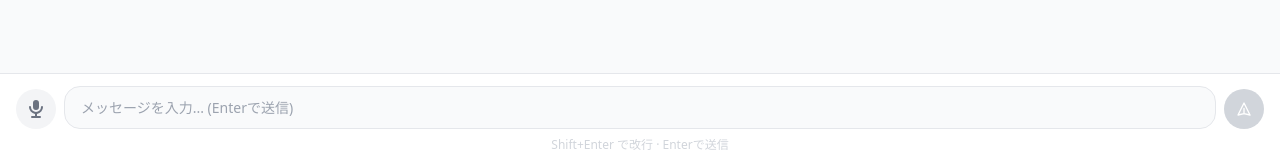
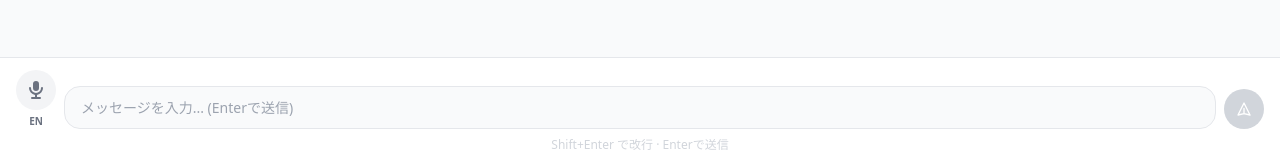
Before and after one commit to mizumushi0713-rgb/ai-eikaiwa-anki, a Next.js app: page / in a window 1280 px wide. Shown: the part 635-797 px from the top of the page. Built offline with nearby package versions, Linux system fonts and the light colour scheme.

Commit message:
Improve speech recognition: EN/JP toggle, continuous mode, interim results

```diff
--- a/src/components/ChatInterface.tsx
+++ b/src/components/ChatInterface.tsx
@@ -3,7 +3,7 @@
 import { useState, useRef, useEffect, useCallback } from 'react';
 import MessageBubble from './MessageBubble';
 import AnkiExportModal from './AnkiExportModal';
-import { useSpeechRecognition } from '@/hooks/useSpeechRecognition';
+import { useSpeechRecognition, type SpeechLang } from '@/hooks/useSpeechRecognition';
 import type { Message, AnkiCard, AIProvider } from '@/lib/types';
 
 function generateId(): string {
@@ -21,6 +21,7 @@ export default function ChatInterface() {
   const [isExtracting, setIsExtracting] = useState(false);
   const [ankiCards, setAnkiCards] = useState<AnkiCard[] | null>(null);
   const [provider, setProvider] = useState<AIProvider>('gemini');
+  const [speechLang, setSpeechLang] = useState<SpeechLang>('en-US');
 
   const bottomRef = useRef<HTMLDivElement>(null);
 
@@ -245,11 +246,12 @@ export default function ChatInterface() {
         )}
         <form onSubmit={handleSubmit} className="flex items-end gap-2">
           {speechInputSupported && (
+            <div className="flex flex-col items-center gap-1 flex-shrink-0">
               <button
                 type="button"
-              onClick={isListening ? stopListening : startListening}
-              title={isListening ? '録音停止' : '英語を音声入力'}
-              className={`flex-shrink-0 w-10 h-10 rounded-full flex items-center justify-center transition-colors ${
+                onClick={isListening ? stopListening : () => startListening(speechLang)}
+                title={isListening ? '録音停止' : `${speechLang === 'en-US' ? '英語' : '日本語'}を音声入力`}
+                className={`w-10 h-10 rounded-full flex items-center justify-center transition-colors ${
                   isListening
                     ? 'bg-red-500 text-white animate-pulse'
                     : 'bg-gray-100 text-gray-500 hover:bg-gray-200'
@@ -259,6 +261,15 @@ export default function ChatInterface() {
                   <path fillRule="evenodd" d="M7 4a3 3 0 016 0v4a3 3 0 11-6 0V4zm4 10.93A7.001 7.001 0 0017 8a1 1 0 10-2 0A5 5 0 015 8a1 1 0 00-2 0 7.001 7.001 0 006 6.93V17H6a1 1 0 100 2h8a1 1 0 100-2h-3v-2.07z" clipRule="evenodd" />
                 </svg>
               </button>
+              <button
+                type="button"
+                onClick={() => setSpeechLang(speechLang === 'en-US' ? 'ja-JP' : 'en-US')}
+                disabled={isListening}
+                className="text-[10px] font-bold text-gray-500 hover:text-indigo-600 disabled:opacity-50"
+              >
+                {speechLang === 'en-US' ? 'EN' : 'JP'}
+              </button>
+            </div>
           )}
 
           <textarea
--- a/src/hooks/useSpeechRecognition.ts
+++ b/src/hooks/useSpeechRecognition.ts
@@ -1,13 +1,15 @@
 'use client';
 
 import { useState, useRef, useCallback, useEffect } from 'react';
+
+export type SpeechLang = 'en-US' | 'ja-JP';
 
 interface UseSpeechRecognitionReturn {
   transcript: string;
   isListening: boolean;
   isSupported: boolean;
   error: string;
-  startListening: () => void;
+  startListening: (lang: SpeechLang) => void;
   stopListening: () => void;
   resetTranscript: () => void;
 }
@@ -26,7 +28,7 @@ export function useSpeechRecognition(): UseSpeechRecognitionReturn {
     setIsSupported(!!SpeechRecognition);
   }, []);
 
-  const startListening = useCallback(() => {
+  const startListening = useCallback((lang: SpeechLang) => {
     setError('');
     const w = window as any;
     const SpeechRecognition = w.SpeechRecognition || w.webkitSpeechRecognition;
@@ -36,15 +38,18 @@ export function useSpeechRecognition(): UseSpeechRecognitionReturn {
     }
 
     const recognition = new SpeechRecognition();
-    recognition.lang = 'en-US';
-    recognition.continuous = false;
-    recognition.interimResults = false;
+    recognition.lang = lang;
+    recognition.continuous = true;
+    recognition.interimResults = true;
 
     recognition.onstart = () => setIsListening(true);
 
     recognition.onresult = (event: any) => {
-      const result = event.results[0]?.[0]?.transcript ?? '';
-      if (result) setTranscript(result.trim());
+      let finalText = '';
+      for (let i = 0; i < event.results.length; i++) {
+        finalText += event.results[i][0].transcript;
+      }
+      if (finalText) setTranscript(finalText.trim());
     };
 
     recognition.onerror = (event: any) => {
```
Lines whose indentation alone changed are shown as unchanged.
